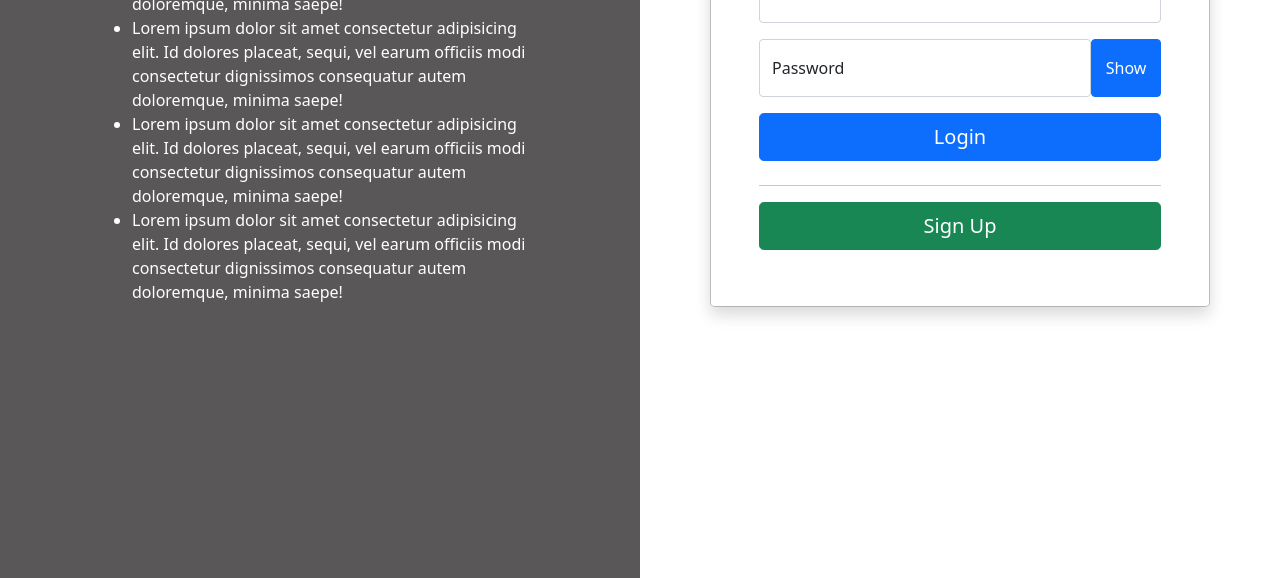
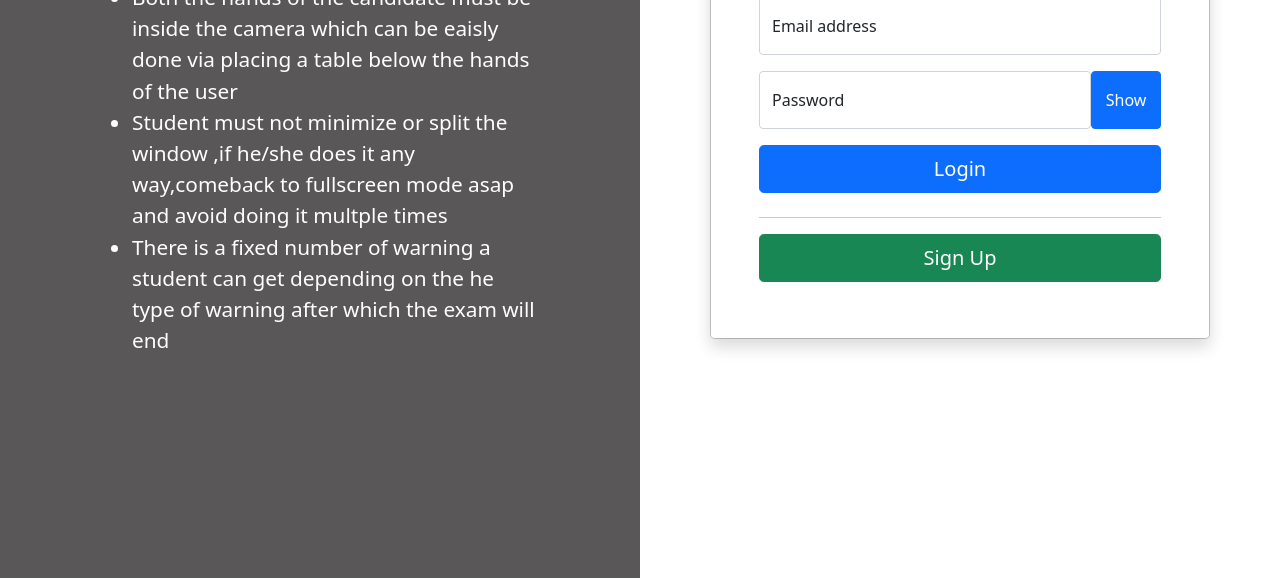
Before and after one commit to Vishal21121/DiversionProg, a plain HTML site: page Login.html in a window 1280 px wide. Shown: the part 222-800 px from the top of the page. Drawn offline with nearby package versions, Linux system fonts and the light colour scheme.

Commit message:
added submit code,Login page config

```diff
--- a/Login.html
+++ b/Login.html
@@ -12,17 +12,17 @@
 
 <body>
     <div style="display:flex; ">
-        <div style="width: 50vw; background-color: rgb(89, 87, 87); height: 100vh; padding: 100px; ">
-            <h3 style="color:white">Instructions</h3>
+        <div style="width: 50vw; background-color: rgb(89, 87, 87); height: 100dvh; padding: 100px; ">
+            <h3 style="color:orange; font-size: 5rem; background-color: black; width: 30vw;">Instructions</h3>
             <ul>
-                <li style="color: white;">Lorem ipsum dolor sit amet consectetur adipisicing elit. Id dolores placeat, sequi, vel earum officiis modi consectetur dignissimos consequatur autem doloremque, minima saepe!</li>
-                <li style="color: white;">Lorem ipsum dolor sit amet consectetur adipisicing elit. Id dolores placeat, sequi, vel earum officiis modi consectetur dignissimos consequatur autem doloremque, minima saepe!</li>
-                <li style="color: white;">Lorem ipsum dolor sit amet consectetur adipisicing elit. Id dolores placeat, sequi, vel earum officiis modi consectetur dignissimos consequatur autem doloremque, minima saepe!</li>
-                <li style="color: white;">Lorem ipsum dolor sit amet consectetur adipisicing elit. Id dolores placeat, sequi, vel earum officiis modi consectetur dignissimos consequatur autem doloremque, minima saepe!</li>
+                <li style="color: white; font-size: 1.3rem;">Both the hands of the candidate must be inside the camera which can be eaisly done via placing a table below the hands of the user</li>
+                <li style="color: white; font-size: 1.3rem;">Student must not minimize or split the window ,if he/she does it any way,comeback to fullscreen mode asap and avoid doing it multple times</li>
+                <li style="color: white; font-size: 1.3rem;">There is a fixed number of warning a student can get depending on the he type of warning after which the exam will end</li>
             </ul>
         </div>
-        <div style="width:50vw">
-            <div class="modal modal-signin position-static d-block  py-5" tabindex="-1" role="dialog" id="modalSignin">
+        <div style="width:50vw; height: 88vh;">
+            <div id="container" style="height:80px"></div>
+            <div class="modal modal-signin position-static d-block" tabindex="-1" role="dialog" id="modalSignin">
                 <div class="modal-dialog" role="document">
                     <div class="modal-content rounded-5 shadow">
                         <div class="modal-header p-5 pb-4 border-bottom-0">
```
Also changed, not shown: Exam.js (+20 -5 lines), exam.html (+0 -2 lines).
